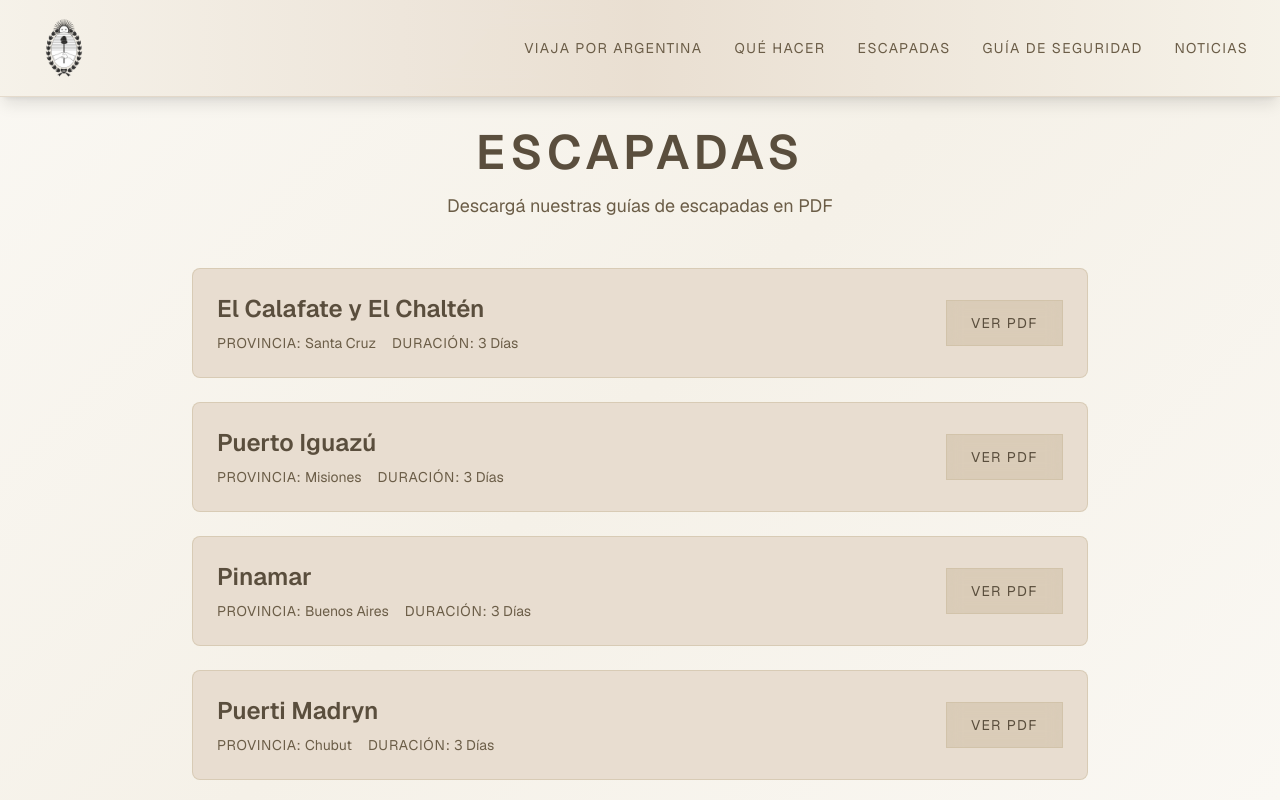
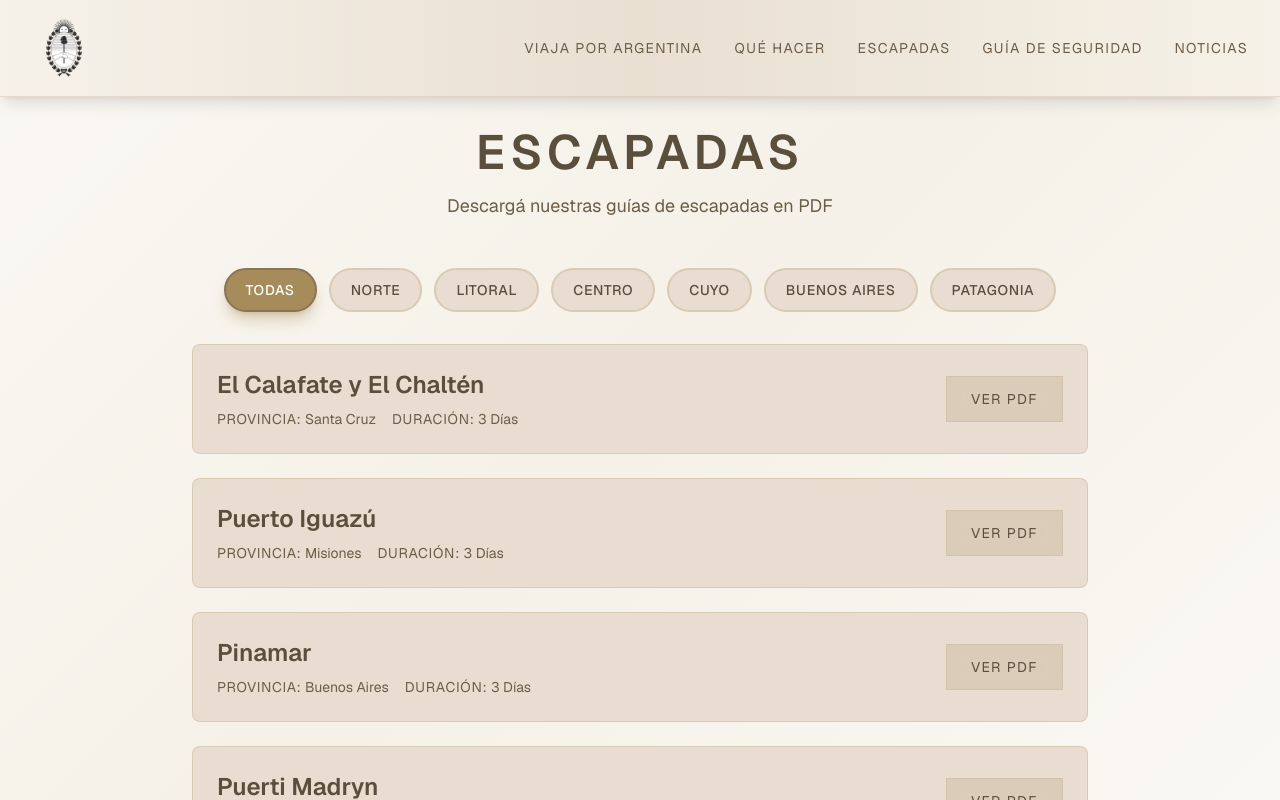
Before and after one commit to IS03/Argentina-universo.sur, a Next.js app: page /escapadas in a window 1280 px wide. Shown: the top 800 px of the page. Built offline with nearby package versions, Linux system fonts and the light colour scheme.

Commit message:
filtros y mapa filtro

```diff
--- a/app/escapadas/page.tsx
+++ b/app/escapadas/page.tsx
@@ -1,7 +1,7 @@
 import Navbar from "@/components/Navbar";
 import Footer from "@/components/Footer";
+import EscapadasContent from "@/components/EscapadasContent";
 import { getEscapadas } from "@/lib/data";
-import Link from "next/link";
 
 export default async function EscapadasPage() {
   const escapadas = await getEscapadas();
@@ -20,43 +20,8 @@ export default async function EscapadasPage() {
             </p>
           </div>
 
-          {/* Listado de escapadas */}
-          <div className="space-y-6">
-            {escapadas.map((escapada) => (
-              <div
-                key={escapada.id}
-                className="bg-[#E8DDD0] border border-[#C9B99B]/50 rounded-lg p-6 hover:border-[#A68B5B] hover:bg-[#F5F1E8] transition-all duration-300"
-              >
-                <div className="flex flex-col sm:flex-row sm:items-center sm:justify-between gap-4">
-                  <div className="flex-1">
-                    <h2 className="text-2xl font-semibold mb-2 text-[#5A4E3D]">
-                      {escapada.titulo}
-                    </h2>
-                    <div className="flex flex-wrap gap-4 text-sm text-[#6B5D47]">
-                      <span>
-                        <span className="uppercase tracking-wider">Provincia:</span>{" "}
-                        {escapada.provincias}
-                      </span>
-                      <span>
-                        <span className="uppercase tracking-wider">Duración:</span>{" "}
-                        {escapada.duracion}
-                      </span>
-                    </div>
-                  </div>
-                  <div>
-                    <Link
-                      href={escapada.pdf}
-                      target="_blank"
-                      rel="noopener noreferrer"
-                      className="inline-block px-6 py-3 bg-[#A68B5B]/20 hover:bg-[#A68B5B]/30 backdrop-blur-sm text-[#5A4E3D] uppercase tracking-widest text-sm transition-all duration-300 border border-[#C9B99B]/50 hover:border-[#A68B5B] whitespace-nowrap"
-                    >
-                      Ver PDF
-                    </Link>
-                  </div>
-                </div>
-              </div>
-            ))}
-          </div>
+          {/* Contenido con filtros */}
+          <EscapadasContent escapadas={escapadas} />
         </div>
       </main>
       <Footer />
--- /dev/null
+++ b/components/EscapadasContent.tsx
@@ -0,0 +1,75 @@
+"use client";
+
+import { useState, useMemo } from "react";
+import { Escapada } from "@/lib/data";
+import FiltroZonas from "./FiltroZonas";
+import Link from "next/link";
+
+interface EscapadasContentProps {
+  escapadas: Escapada[];
+}
+
+export default function EscapadasContent({ escapadas }: EscapadasContentProps) {
+  const [zonaActiva, setZonaActiva] = useState<string>("Todas");
+
+  const escapadasFiltradas = useMemo(() => {
+    if (zonaActiva === "Todas") {
+      return escapadas;
+    }
+    return escapadas.filter((e) => e.zona === zonaActiva);
+  }, [escapadas, zonaActiva]);
+
+  return (
+    <div className="w-full">
+      {/* Filtros por zona */}
+      <FiltroZonas zonaActiva={zonaActiva} onZonaChange={setZonaActiva} />
+
+      {/* Listado de escapadas filtradas */}
+      <div className="space-y-6">
+        {escapadasFiltradas.map((escapada) => (
+          <div
+            key={escapada.id}
+            className="bg-[#E8DDD0] border border-[#C9B99B]/50 rounded-lg p-6 hover:border-[#A68B5B] hover:bg-[#F5F1E8] transition-all duration-300"
+          >
+            <div className="flex flex-col sm:flex-row sm:items-center sm:justify-between gap-4">
+              <div className="flex-1">
+                <h2 className="text-2xl font-semibold mb-2 text-[#5A4E3D]">
+                  {escapada.titulo}
+                </h2>
+                <div className="flex flex-wrap gap-4 text-sm text-[#6B5D47]">
+                  <span>
+                    <span className="uppercase tracking-wider">Provincia:</span>{" "}
+                    {escapada.provincias}
+                  </span>
+                  <span>
+                    <span className="uppercase tracking-wider">Duración:</span>{" "}
+                    {escapada.duracion}
+                  </span>
+                </div>
+              </div>
+              <div>
+                <Link
+                  href={escapada.pdf}
+                  target="_blank"
+                  rel="noopener noreferrer"
+                  className="inline-block px-6 py-3 bg-[#A68B5B]/20 hover:bg-[#A68B5B]/30 backdrop-blur-sm text-[#5A4E3D] uppercase tracking-widest text-sm transition-all duration-300 border border-[#C9B99B]/50 hover:border-[#A68B5B] whitespace-nowrap"
+                >
+                  Ver PDF
+                </Link>
+              </div>
+            </div>
+          </div>
+        ))}
+      </div>
+
+      {/* Mensaje si no hay escapadas */}
+      {escapadasFiltradas.length === 0 && (
+        <div className="text-center py-12">
+          <p className="text-[#6B5D47] text-lg">
+            No se encontraron escapadas para la zona seleccionada.
+          </p>
+        </div>
+      )}
+    </div>
+  );
+}
--- a/lib/data.ts
+++ b/lib/data.ts
@@ -32,6 +32,7 @@ export interface Escapada {
   provincias: string;
   duracion: string;
   pdf: string;
+  zona: string;
 }
 
 // Función auxiliar para crear slug desde texto
@@ -127,7 +128,8 @@ export async function getEscapadas(): Promise<Escapada[]> {
     titulo: item.TITULO,
     provincias: item.PROVINCIAS,
     duracion: item.DURACION,
-    pdf: item.PDF
+    pdf: item.PDF,
+    zona: item.ZONA || ""
   }));
 }
 
--- a/public/data/escapadas.json
+++ b/public/data/escapadas.json
@@ -4,147 +4,168 @@
     "TITULO": "El Calafate y El Chaltén",
     "PROVINCIAS": "Santa Cruz",
     "DURACION": "3 Días",
-    "PDF": "/pdf/cañafate.pdf"
+    "PDF": "/pdf/cañafate.pdf",
+    "ZONA": "Patagonia"
   },
   {
     "ID": "esc_02",
     "TITULO": "Puerto Iguazú",
     "PROVINCIAS": "Misiones",
     "DURACION": "3 Días",
-    "PDF": "/pdf/iguazu_2.pdf"
+    "PDF": "/pdf/iguazu_2.pdf",
+    "ZONA": "Litoral"
   },
   {
     "ID": "esc_03",
     "TITULO": "Pinamar",
     "PROVINCIAS": "Buenos Aires",
     "DURACION": "3 Días",
-    "PDF": "/pdf/pinamar.pdf"
+    "PDF": "/pdf/pinamar.pdf",
+    "ZONA": "Buenos Aires"
   },
   {
     "ID": "esc_04",
     "TITULO": "Puerti Madryn",
     "PROVINCIAS": "Chubut",
     "DURACION": "3 Días",
-    "PDF": "/pdf/pto_madryn_1.pdf"
+    "PDF": "/pdf/pto_madryn_1.pdf",
+    "ZONA": "Patagonia"
   },
   {
     "ID": "esc_05",
     "TITULO": "Jujuy",
     "PROVINCIAS": "Jujuy",
     "DURACION": "3 Días",
-    "PDF": "/pdf/jujuy.pdf"
+    "PDF": "/pdf/jujuy.pdf",
+    "ZONA": "Norte"
   },
   {
     "ID": "esc_06",
     "TITULO": "CABA",
     "PROVINCIAS": "Ciudad Autónoma de Buenos Aires",
     "DURACION": "3 Días",
-    "PDF": "/pdf/caba.pdf"
+    "PDF": "/pdf/caba.pdf",
+    "ZONA": "Buenos Aires"
   },
   {
     "ID": "esc_07",
     "TITULO": "Sierra de la Ventana",
     "PROVINCIAS": "Buenos Aires",
     "DURACION": "3 Días",
-    "PDF": "/pdf/ventana.pdf"
+    "PDF": "/pdf/ventana.pdf",
+    "ZONA": "Buenos Aires"
   },
   {
     "ID": "esc_08",
     "TITULO": "San Carlos de Bariloche",
     "PROVINCIAS": "Río Negro",
     "DURACION": "3 Días",
-    "PDF": "/pdf/bariloche.pdf"
+    "PDF": "/pdf/bariloche.pdf",
+    "ZONA": "Patagonia"
   },
   {
     "ID": "esc_09",
     "TITULO": "Salta",
     "PROVINCIAS": "Salta",
     "DURACION": "3 Días",
-    "PDF": "/pdf/salta.pdf"
+    "PDF": "/pdf/salta.pdf",
+    "ZONA": "Norte"
   },
   {
     "ID": "esc_10",
     "TITULO": "Norte de Córdoba",
     "PROVINCIAS": "Córdoba",
     "DURACION": "3 Días",
-    "PDF": "/pdf/cba.pdf"
+    "PDF": "/pdf/cba.pdf",
+    "ZONA": "Centro"
   },
   {
     "ID": "esc_11",
     "TITULO": "Entre Ríos",
     "PROVINCIAS": "Entre Ríos",
     "DURACION": "3 Días",
-    "PDF": "/pdf/entrerios.pdf"
+    "PDF": "/pdf/entrerios.pdf",
+    "ZONA": "Litoral"
   },
   {
     "ID": "esc_12",
     "TITULO": "Ushuaia",
     "PROVINCIAS": "Tierra del Fuego",
     "DURACION": "3 Días",
-    "PDF": "/pdf/ushuaia.pdf"
+    "PDF": "/pdf/ushuaia.pdf",
+    "ZONA": "Patagonia"
   },
   {
     "ID": "esc_13",
     "TITULO": "Talampaya e Ischigualasto",
     "PROVINCIAS": "La Rioja",
     "DURACION": "3 Días",
-    "PDF": "/pdf/talampaya.pdf"
+    "PDF": "/pdf/talampaya.pdf",
+    "ZONA": "Norte"
   },
   {
     "ID": "esc_14",
     "TITULO": "Chaco",
     "PROVINCIAS": "Chaco",
     "DURACION": "3 Días",
-    "PDF": "/pdf/chaco.pdf"
+    "PDF": "/pdf/chaco.pdf",
+    "ZONA": "Litoral"
   },
   {
     "ID": "esc_15",
     "TITULO": "Mendoza",
     "PROVINCIAS": "Mendoza",
     "DURACION": "3 Días",
-    "PDF": "/pdf/mendoza.pdf"
+    "PDF": "/pdf/mendoza.pdf",
+    "ZONA": "Cuyo"
   },
   {
     "ID": "esc_16",
     "TITULO": "San Juan",
     "PROVINCIAS": "San Juan",
     "DURACION": "3 Días",
-    "PDF": "/pdf/sanjuan.pdf"
+    "PDF": "/pdf/sanjuan.pdf",
+    "ZONA": "Cuyo"
   },
   {
     "ID": "esc_17",
     "TITULO": "San Luis",
     "PROVINCIAS": "San Luis",
     "DURACION": "3 Días",
-    "PDF": "/pdf/sanluis.pdf"
+    "PDF": "/pdf/sanluis.pdf",
+    "ZONA": "Centro"
   },
   {
     "ID": "esc_18",
     "TITULO": "Río Gallegos",
     "PROVINCIAS": "Santa Cruz",
     "DURACION": "3 Días",
-    "PDF": "/pdf/gallegos.pdf"
+    "PDF": "/pdf/gallegos.pdf",
+    "ZONA": "Patagonia"
   },
   {
     "ID": "esc_19",
     "TITULO": "Neuquén",
     "PROVINCIAS": "Neuquén",
     "DURACION": "3 Días",
-    "PDF": "/pdf/neuquen.pdf"
+    "PDF": "/pdf/neuquen.pdf",
+    "ZONA": "Patagonia"
   },
   {
     "ID": "esc_20",
     "TITULO": "Santiago del Estero",
     "PROVINCIAS": "Santiago del Estero",
     "DURACION": "3 Días",
-    "PDF": "/pdf/santiago.pdf"
+    "PDF": "/pdf/santiago.pdf",
+    "ZONA": "Norte"
   },
   {
     "ID": "esc_21",
     "TITULO": "Misiones",
     "PROVINCIAS": "Misiones",
     "DURACION": "3 Días",
-    "PDF": "/pdf/misiones.pdf"
+    "PDF": "/pdf/misiones.pdf",
+    "ZONA": "Litoral"
   },
   {
     "ID": "esc_22",
@@ -158,6 +179,7 @@
     "TITULO": "Formosa",
     "PROVINCIAS": "Formosa",
     "DURACION": "3 Días",
-    "PDF": "/pdf/formosa.pdf"
+    "PDF": "/pdf/formosa.pdf",
+    "ZONA": "Litoral"
   }
 ]
```
Also changed, not shown: 1 other file (tests, documents, lock files or other folders).
